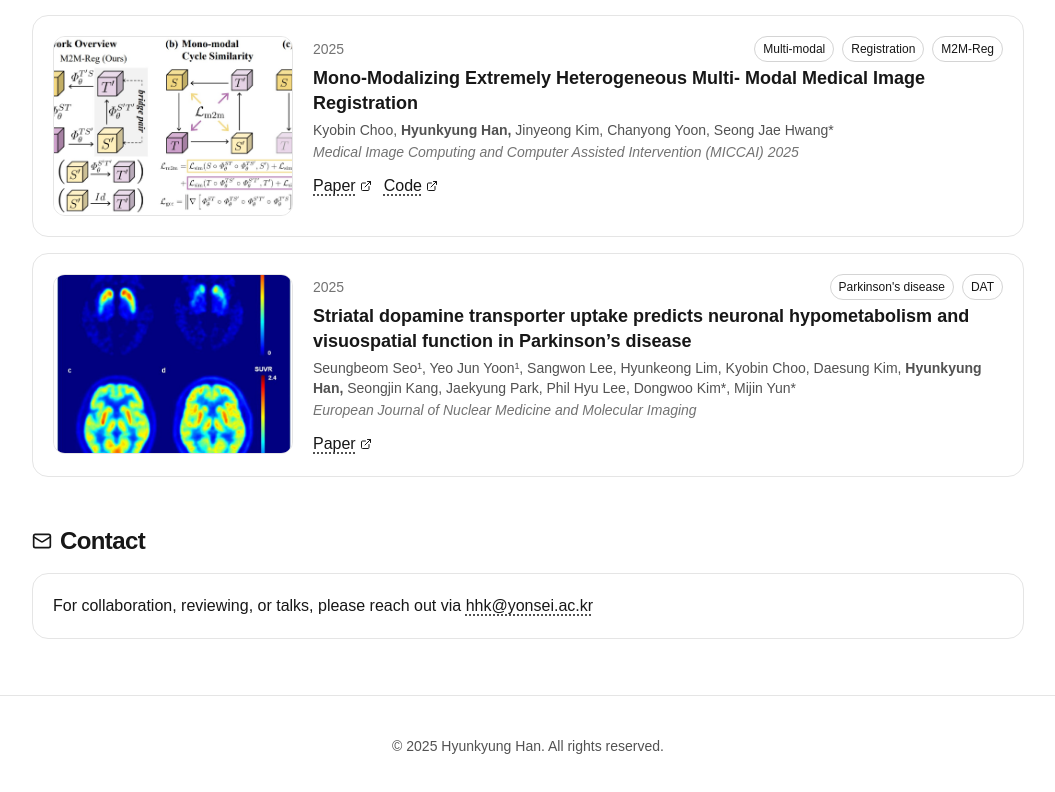
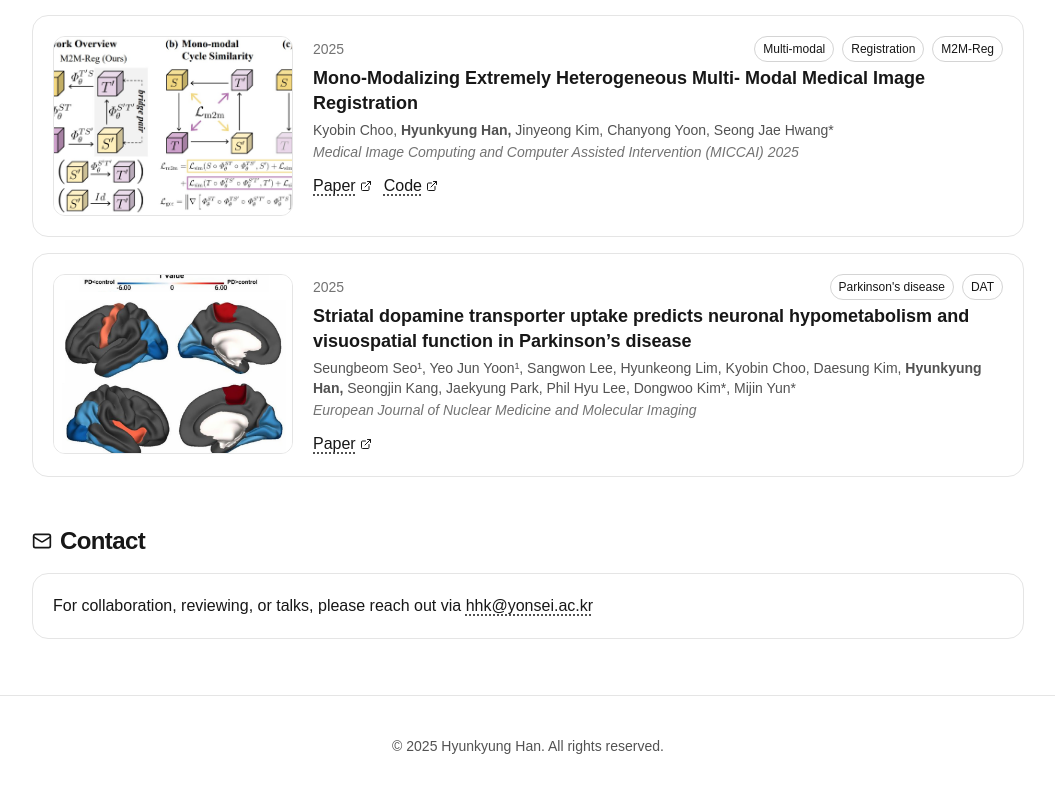
Before and after one commit to HyunKyungHan/HyunKyungHan.github.io, a Next.js app: page / in a window 1280 px wide. Shown: the part 1795-2587 px from the top of the page, without its empty margins (112-1167 px from the left). Built offline with nearby package versions, Linux system fonts and the light colour scheme.

Commit message:
minor changes

```diff
--- a/src/app/page.tsx
+++ b/src/app/page.tsx
@@ -161,7 +161,7 @@ const PUBLICATIONS: Publication[] = [
       // { label: "BibTeX", kind: "bibtex", bibtex: "@article{...}" },
     ],
     // highlight: true,
-    thumbnail: "/pubs/Parkinson_thumbnail.jpg",   // public/public/pubs/… 에 이미지 두기
+    thumbnail: "/pubs/Parkinson_thumbnail.png",   // public/public/pubs/… 에 이미지 두기
     // thumbnailAlt: "M2M-Reg paper thumbnail",
   },
 ];
```
Also changed, not shown: public/pubs/Parkinson_thumbnail.jpg (deleted), public/pubs/Parkinson_thumbnail.png (added).
